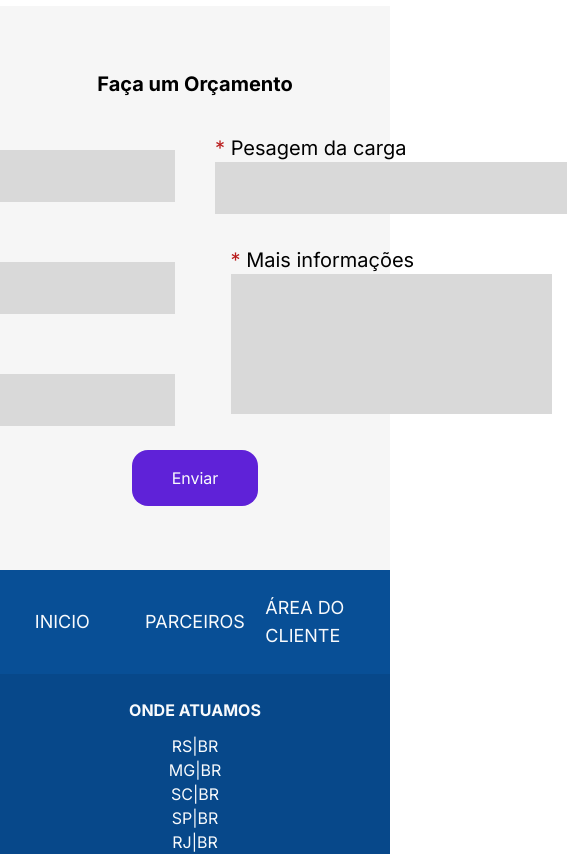
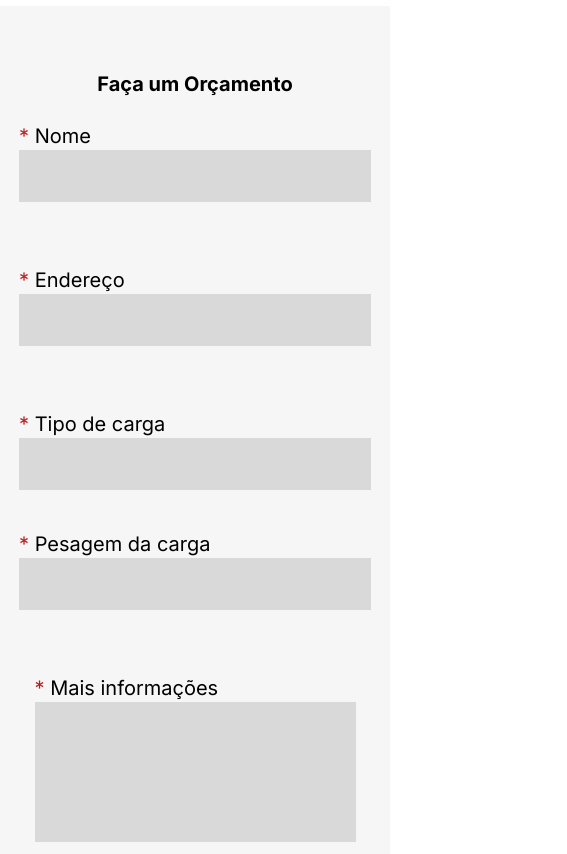
Before and after one commit to DropperDEV/express-truck, a React (Vite) app: page / in a window 390 px wide. Shown: the part 3300-4154 px from the top of the page, 567 px wide, since content can reach past the window. Built offline with nearby package versions, Linux system fonts and the light colour scheme.

Commit message:
home form responsived

```diff
--- a/src/ui/Home.jsx
+++ b/src/ui/Home.jsx
@@ -112,9 +112,9 @@ export default function Home() {
         action=""
         className="flex w-full flex-col items-center justify-center gap-6 bg-gray-1100 p-16"
       >
-        <h2 className="font-bold text-xl">Faça um Orçamento </h2>
-        <div className="flex flex-row items-center justify-center gap-10">
-          <div className="  grid grid-rows-3 gap-8 ">
+        <h2 className="text-xl font-bold">Faça um Orçamento </h2>
+        <div className="flex flex-col items-center justify-center gap-10 md:flex-row">
+          <div className="  grid grid-rows-3 gap-16 md:gap-8 ">
             <div className="flex h-fit  w-fit  flex-col justify-center place-self-center text-xl">
               <label htmlFor="">
                 <span className=" text-red-700">*</span> Nome
@@ -134,7 +134,7 @@ export default function Home() {
               <input type="text" className="w-fit bg-gray-1000 px-8 py-3" />
             </div>
           </div>
-          <div className=" grid  gap-8 ">
+          <div className=" grid  gap-16 md:gap-8">
             <div className="flex h-fit  w-fit  flex-col justify-center place-self-center text-xl">
               <label htmlFor="">
                 <span className=" text-red-700">*</span> Pesagem da carga
@@ -145,7 +145,11 @@ export default function Home() {
               <label htmlFor="">
                 <span className=" text-red-700">*</span> Mais informações
               </label>
-              <textarea className="bg-gray-1000 resize-none" cols="25"  rows="5"></textarea>
+              <textarea
+                className="resize-none bg-gray-1000"
+                cols="25"
+                rows="5"
+              ></textarea>
             </div>
           </div>
         </div>
```
